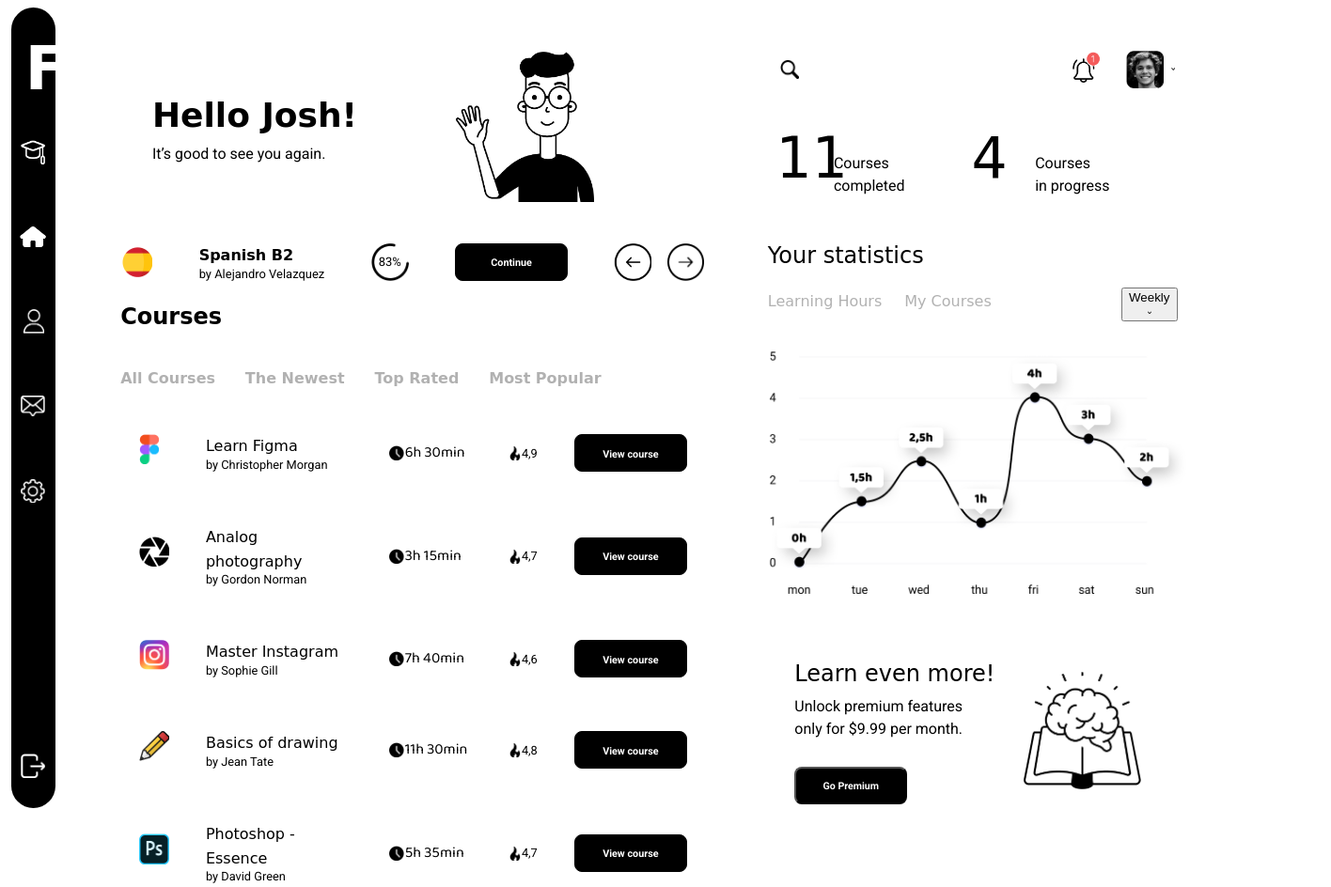
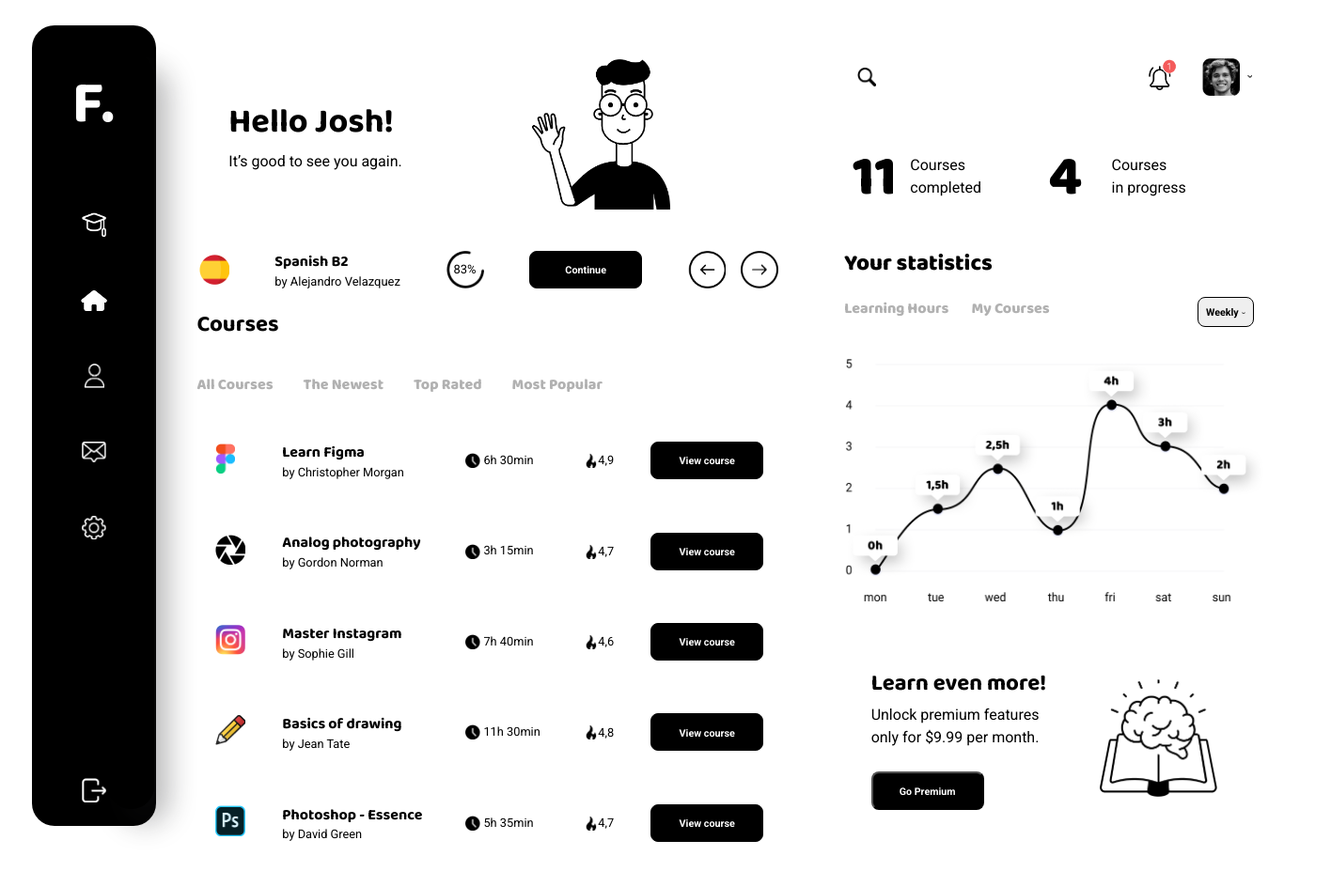
Before and after one commit to Yevhenii-Babenko/homework-8, a plain HTML site: page hw-8/index.html in a window 1280 px wide. Shown: the whole page at 94% size, 1416 px wide, since content can reach past the window. After the commit the page ends 916 px from the top, so only its background shows below. Drawn offline with Linux system fonts and the light colour scheme.

Commit message:
modified index.css added shadows to nav menu, fixed problems with size of particular elements, added new font, fixed margin ets.

```diff
--- a/hw-8/css/index.css
+++ b/hw-8/css/index.css
@@ -1,13 +1,12 @@
 body{
-    /*min-width: 1100px;*/
+    /*width: 1440px;*/
     /*max-width: 1440px;*/
-    /*width: 100%;*/
-    /*min-height: 600px;*/
+    min-width: 1100px;
+    /*height: 900px;*/
     /*max-height: 900px;*/
-    /*height: 100vh;*/
-    margin: 0 auto;
-    font-family: 'Roboto', sans-serif;
-    font-weight: 400;
+    min-height: 600px;
+    /*margin: 0 auto;*/
+    font-family: 'Roboto';
 }
 
 *,
@@ -18,12 +17,12 @@ body{
 }
 
 .wrapper{
+    width: 100%;
     max-width: 1440px;
-    width: 100%;
-    min-height: 600px;
+    /*min-height: 600px;*/
     max-height: 900px;
     display: flex;
-    font-family: 'Baloo Bhai 2', cursive;;
+    /*font-family: 'Baloo Bhai 2', cursive;*/
 }
 
 /* navigation part */
@@ -37,7 +36,7 @@ body{
     /*height: 853px;*/
     /*margin: 2% auto;*/
     height: 94.66%;
-    max-width: 132px;
+    min-width: 132px;
     width: 80.48%;
     margin-top: 14.36%;
     margin-left: 19.7%;
@@ -49,6 +48,7 @@ body{
 }
 
 .inner__rectangle{
+    position: relative;
     margin-top: 9.85%;
     max-width: 81px;
     width: 61.37%;
@@ -59,6 +59,17 @@ body{
     flex-wrap: nowrap;
     justify-content: space-between;
     align-items: center;
+}
+
+.rectangle-shadow{
+    left: 68%;
+    top: 0;
+    position: absolute;
+    width: 61.37%;
+    height: 100%;
+    opacity: 0.6;
+    border-radius: 24px;
+    box-shadow: 15px 15px 30px rgba(23, 23, 26, 0.5);
 }
 
 .inner__logo{
@@ -74,7 +85,7 @@ body{
     width: 100%;
     height: 100%;
     margin: 0;
-    font-family: 'Baloo Bhai', cursive;
+    font-family: 'Baloo Bhai 2', cursive;
     font-style: normal;
     font-weight: 400;
     font-size: 4em;
@@ -85,10 +96,10 @@ body{
 }
 
 .inner__nav{
+    width: 60%;
+    max-width: 48px;
     height: 96.75%;
     max-height: 778px;
-    width: 60%;
-    max-width: 48px;
     margin-top: 79.49%;
     display: flex;
     flex-direction: column;
@@ -102,8 +113,12 @@ body{
     margin-bottom: 6.63%;
 }
 
+.nav__link:hover{
+    transform: scale(1.1);
+}
+
 .navigation-img-1{
-    width:26px;
+    width: 26px;
     height: 26px;
 }
 
@@ -194,9 +209,9 @@ body{
 }
 
 .header-box__item1{
-    font-family: "Baloo Bhai", cursive;
+    font-family: 'Baloo Bhai 2', cursive;
     font-style: normal;
-    font-weight: 400;
+    font-weight: 700;
     font-size: 2.25em;
     line-height: 158%;
     color: #000000;
@@ -241,9 +256,9 @@ body{
 }
 
 .course-box__item1{
-    font-family: "Baloo Bhai", cursive;
+    font-family: 'Baloo Bhai 2', cursive;
     font-style: normal;
-    font-weight: normal;
+    font-weight: 400;
     font-size: 1em;
     line-height: 162.5%;
     color: #000000;
@@ -253,7 +268,7 @@ body{
 .course-box__item2{
     font-family: 'Roboto', sans-serif;
     font-style: normal;
-    font-weight: normal;
+    font-weight: 400;
     font-size: 0.81em;
     line-height: 115.38%;
     color: #000000;
@@ -292,28 +307,31 @@ body{
     cursor: pointer;
 }
 
+.course-button:hover{
+    transform: scale(1.1);
+}
+
 .course-button_item{
     font-family: 'Roboto', sans-serif;
     font-style: normal;
-    font-weight: bold;
+    font-weight: 700;
     font-size: 0.81em;
     line-height: 115.38%;
     color: #FFFFFF;
 }
 
 .course__item-box{
-    width: 15.51%;
-    height: 49.38%;
+    width: 16%;
+    height: 50%;
     display: flex;
     gap: 16.75%;
 }
 
 .item-box__img{
-    object-fit: contain;
+    object-fit: cover;
     height: 40px;
     width: 40px;
 }
-
 
 
 /* footer - section1__courses block-group*/
@@ -343,12 +361,13 @@ body{
 
 .box__item-1_paragraph{
     margin: 0;
-    font-family: 'Baloo Bhai', cursive;
+    font-family: 'Baloo Bhai 2', cursive;
     font-style: normal;
     font-weight: 800;
     font-size: 1.5em;
     line-height: 158.3%;
     color: #000000;
+    cursor: pointer;
 }
 
 
@@ -411,7 +430,7 @@ body{
 
 
 .box__item-2-h{
-    font-family: 'Baloo Bhai', cursive;
+    font-family: 'Baloo Bhai 2', cursive;
     font-style: normal;
     margin: 0;
     font-weight: 800;
@@ -490,9 +509,9 @@ body{
 .item__title{
     /*align-self: flex-start;*/
     margin: 0;
-    font-family: 'Baloo Bhai', cursive;
+    font-family: 'Baloo Bhai 2', cursive;
     font-style: normal;
-    font-weight: 400;
+    font-weight: 700;
     font-size: 1em;
     line-height: 162.5%;
     color: #000000;
@@ -502,7 +521,7 @@ body{
     margin: 0;
     font-family: 'Roboto', sans-serif;
     font-style: normal;
-    font-weight: normal;
+    font-weight: 400;
     font-size: 0.8em;
     line-height: 115.38%;
     color: #000000;
@@ -512,15 +531,16 @@ body{
     display: flex;
     align-items: center;
     width: 14%;
-    gap: 1.28%;
+    gap: 4%;
 }
 
 .time__img{
     height: 16px;
     width: 16px;
+    object-fit: contain;
 }
 
-.item-time{
+.box__item-time{
     font-family: 'Roboto', sans-serif;
     font-style: normal;
     font-weight: normal;
@@ -573,10 +593,14 @@ body{
     cursor: pointer;
 }
 
+.courses-box__button:hover{
+    transform: scale(1.1);
+}
+
 .box__button{
     font-family: 'Roboto', sans-serif;
     font-style: normal;
-    font-weight: bold;
+    font-weight: 700;
     font-size: 0.81em;
     line-height: 115.38%;
     color: #FFFFFF;
@@ -727,7 +751,7 @@ body{
 }
 
 .boxes__item-numbers{
-    /*border: 1px solid green;*/
+    /*border: 1px solid darkblue;*/
     width: 26%;
     max-width: 51px;
     height: 96.18%;
@@ -735,12 +759,13 @@ body{
 }
 
 .item-number{
-    font-family: 'Baloo Bhai', cursive;
+    font-family: 'Baloo Bhai 2', cursive;
     margin: 0;
     font-style: normal;
-    font-weight: normal;
+    font-weight: 800;
     /*font-size: 4em;*/
     font-size: 60px;
+    /*border: 1px solid green;*/
     /*line-height: 159.3%;*/
     color: #000000;
 
@@ -749,7 +774,8 @@ body{
 .boxes__item__block-left,
 .boxes__item__block-right{
     align-self: center;
-    /*margin-top: auto;*/
+    align-content: center;
+    margin-bottom: 5.8%;
     /*border: 1px solid yellow;*/
     /*width: 36.53%;*/
     /*max-width: 76px;*/
@@ -767,7 +793,7 @@ body{
     margin: 0;
     font-family: 'Roboto', sans-serif;
     font-style: normal;
-    font-weight: normal;
+    font-weight: 400;
     font-size: 1em;
     line-height: 150%;
     color: #000000;
@@ -793,9 +819,9 @@ body{
 }
 .title-item-h{
     margin: 0;
-    font-family: 'Baloo Bhai',cursive;
+    font-family: 'Baloo Bhai 2',cursive;
     font-style: normal;
-    font-weight: 400;
+    font-weight: 800;
     font-size: 1.5em;
     line-height: 158.3%;
     color: #000000;
@@ -803,9 +829,9 @@ body{
 
 .bar-item-h{
     margin: 0 5.33% 0 0;
-    font-family: 'Baloo Bhai', cursive;
+    font-family: 'Baloo Bhai 2', cursive;
     font-style: normal;
-    font-weight: normal;
+    font-weight: 800;
     font-size: 1em;
     line-height: 26px;
     cursor: pointer;
@@ -816,7 +842,21 @@ body{
 .bar-item-h:hover{
     opacity: 1;
 }
-.bar-item-p{
+.bar-button{
+    width: 88px;
+    height: 32px;
+    border: 1px solid black;
+    border-radius: 8px;
+    /*background: none;*/
+    /* Grey */
+}
+
+.bar-button:hover{
+    background: #F5F5F7;
+    transform: scale(1.1);
+}
+
+.button__item{
     font-family: 'Roboto', sans-serif;
     font-style: normal;
     font-weight: bold;
@@ -824,6 +864,12 @@ body{
     /*line-height: 115.38px;*/
     color: #000000;
     margin: 0;
+}
+
+.bar-item-img{
+    width: 3.91px;
+    height: 6.88px;
+    object-fit: contain;
 }
 
 .statistics__bar{
@@ -842,12 +888,6 @@ body{
     align-items: center;
     gap: 5.6px;
     cursor: pointer;
-}
-
-.bar-item-img{
-    width: 3.91px;
-    height: 6.88px;
-    object-fit: contain;
 }
 
 .statistics__img{
@@ -882,9 +922,9 @@ body{
 
 .premium-banner_h{
     margin: 0 0 1.52% 0;
-    font-family: 'Baloo Bhai', cursive;
+    font-family: 'Baloo Bhai 2', cursive;
     font-style: normal;
-    font-weight: 400;
+    font-weight: 700;
     font-size: 1.5em;
     line-height: 158.3%;
     color: #000000;
@@ -897,8 +937,8 @@ body{
     font-family: 'Roboto', sans-serif;
     font-style: normal;
     font-weight: 400;
-    font-size: 16px;
-    line-height: 24px;
+    font-size: 1em;
+    line-height: 150%;
     /* or 150% */
     /* Black */
 
@@ -919,9 +959,13 @@ body{
     /*margin-top: auto;*/
     background: #000000;
     border-radius: 8px;
-    width: 120px;
-    height: 40px;
+    width: 64.3%;
+    height: 20.9%;
     cursor: pointer;
+}
+
+.premium-banner__button:hover{
+    transform: scale(1.1);
 }
 
 .banner__button-name{
```
